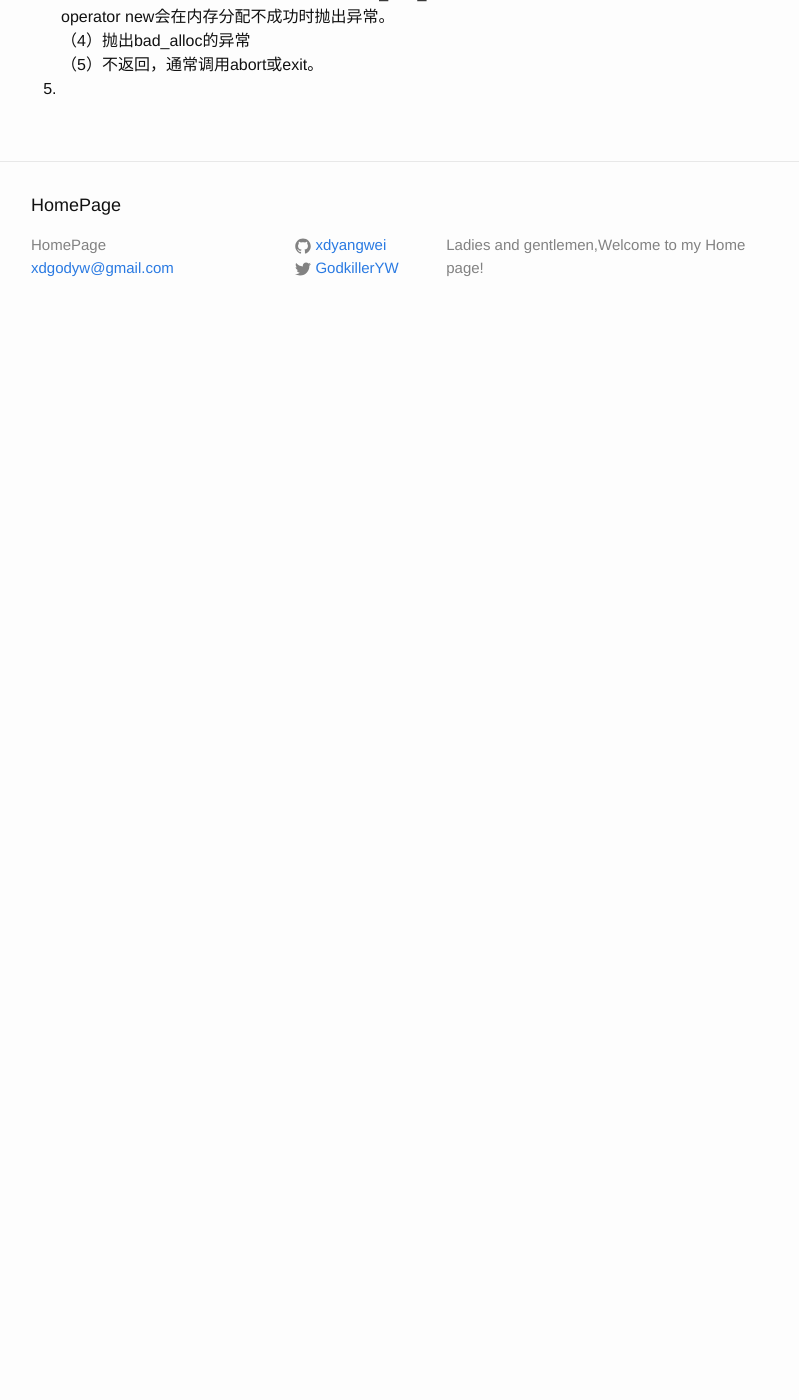
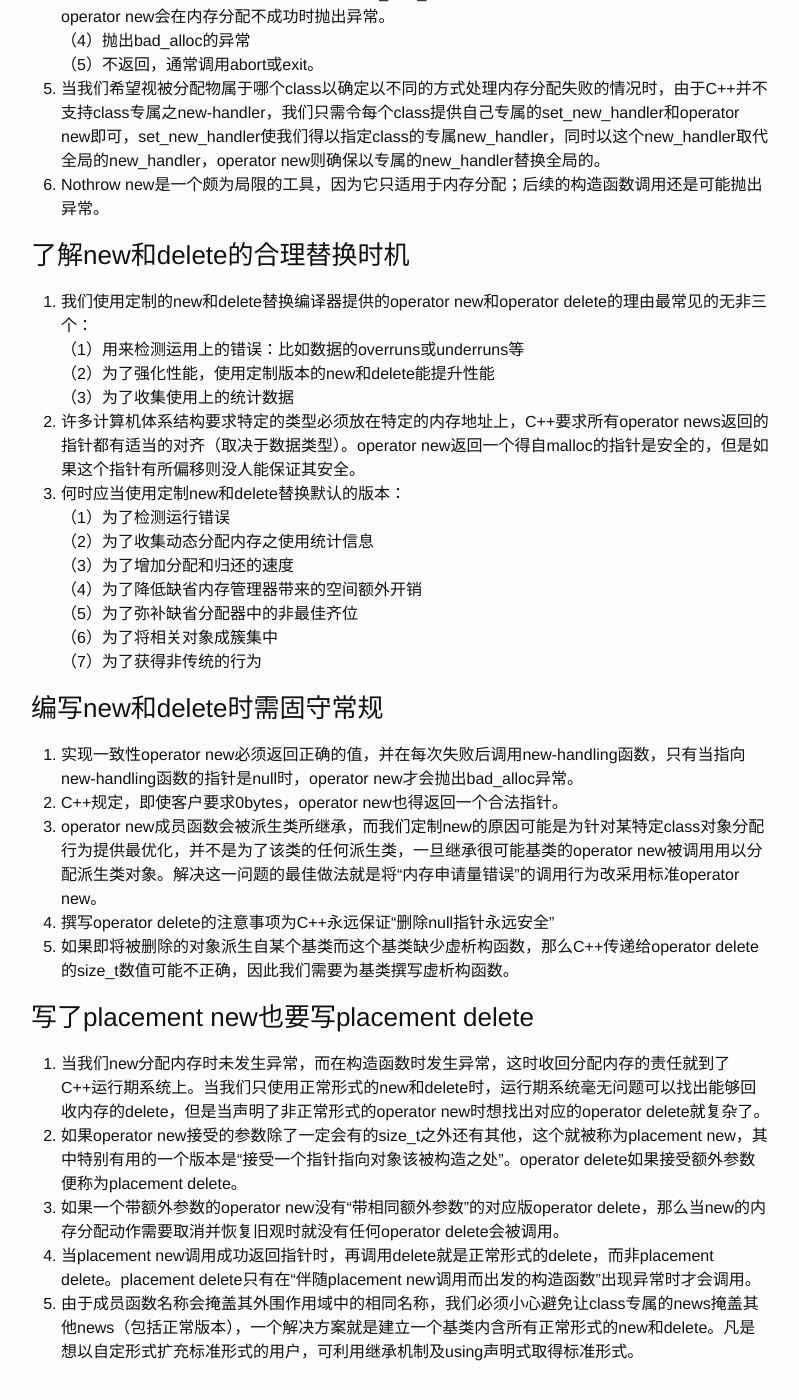
Before and after one commit to xdyangwei/xdyangwei.github.io, a Jekyll site: the page built from _posts/2019-6-19-定制new和delete.md, in a window 1280 px wide and 1400 px high, scrolled down 537 px. Shown: the whole window, without its empty margins (239-1038 px from the left). Built offline with Jekyll 4.4.1, drawn with Linux system fonts in a browser that asks for light colours; our own code applies the rules of GitHub Pages for plain Markdown files; before the commit the page ends 900 px from its top, so only the background shows below that.

Commit message:
add the tips of placement new and placement delete

```diff
--- a/_posts/2019-6-19-定制new和delete.md
+++ b/_posts/2019-6-19-定制new和delete.md
@@ -8,4 +8,34 @@
 （3）卸装new handler，将null指针传递给set_new_handler，一旦没有安装任何new-handler，operator new会在内存分配不成功时抛出异常。
 （4）抛出bad_alloc的异常
 （5）不返回，通常调用abort或exit。
-5.
+5. 当我们希望视被分配物属于哪个class以确定以不同的方式处理内存分配失败的情况时，由于C++并不支持class专属之new-handler，我们只需令每个class提供自己专属的set_new_handler和operator new即可，set_new_handler使我们得以指定class的专属new_handler，同时以这个new_handler取代全局的new_handler，operator new则确保以专属的new_handler替换全局的。
+6. Nothrow new是一个颇为局限的工具，因为它只适用于内存分配；后续的构造函数调用还是可能抛出异常。
+
+### 了解new和delete的合理替换时机
+1. 我们使用定制的new和delete替换编译器提供的operator new和operator delete的理由最常见的无非三个：
+（1）用来检测运用上的错误：比如数据的overruns或underruns等
+（2）为了强化性能，使用定制版本的new和delete能提升性能
+（3）为了收集使用上的统计数据
+2. 许多计算机体系结构要求特定的类型必须放在特定的内存地址上，C++要求所有operator news返回的指针都有适当的对齐（取决于数据类型）。operator new返回一个得自malloc的指针是安全的，但是如果这个指针有所偏移则没人能保证其安全。
+3. 何时应当使用定制new和delete替换默认的版本：
+（1）为了检测运行错误
+（2）为了收集动态分配内存之使用统计信息
+（3）为了增加分配和归还的速度
+（4）为了降低缺省内存管理器带来的空间额外开销
+（5）为了弥补缺省分配器中的非最佳齐位
+（6）为了将相关对象成簇集中
+（7）为了获得非传统的行为
+
+### 编写new和delete时需固守常规
+1. 实现一致性operator new必须返回正确的值，并在每次失败后调用new-handling函数，只有当指向new-handling函数的指针是null时，operator new才会抛出bad_alloc异常。
+2. C++规定，即使客户要求0bytes，operator new也得返回一个合法指针。
+3. operator new成员函数会被派生类所继承，而我们定制new的原因可能是为针对某特定class对象分配行为提供最优化，并不是为了该类的任何派生类，一旦继承很可能基类的operator new被调用用以分配派生类对象。解决这一问题的最佳做法就是将“内存申请量错误”的调用行为改采用标准operator new。
+4. 撰写operator delete的注意事项为C++永远保证“删除null指针永远安全”
+5. 如果即将被删除的对象派生自某个基类而这个基类缺少虚析构函数，那么C++传递给operator delete的size_t数值可能不正确，因此我们需要为基类撰写虚析构函数。
+
+### 写了placement new也要写placement delete
+1. 当我们new分配内存时未发生异常，而在构造函数时发生异常，这时收回分配内存的责任就到了C++运行期系统上。当我们只使用正常形式的new和delete时，运行期系统毫无问题可以找出能够回收内存的delete，但是当声明了非正常形式的operator new时想找出对应的operator delete就复杂了。
+2. 如果operator new接受的参数除了一定会有的size_t之外还有其他，这个就被称为placement new，其中特别有用的一个版本是“接受一个指针指向对象该被构造之处”。operator delete如果接受额外参数便称为placement delete。
+3. 如果一个带额外参数的operator new没有“带相同额外参数”的对应版operator delete，那么当new的内存分配动作需要取消并恢复旧观时就没有任何operator delete会被调用。
+4. 当placement new调用成功返回指针时，再调用delete就是正常形式的delete，而非placement delete。placement delete只有在“伴随placement new调用而出发的构造函数”出现异常时才会调用。
+5. 由于成员函数名称会掩盖其外围作用域中的相同名称，我们必须小心避免让class专属的news掩盖其他news（包括正常版本），一个解决方案就是建立一个基类内含所有正常形式的new和delete。凡是想以自定形式扩充标准形式的用户，可利用继承机制及using声明式取得标准形式。
```
